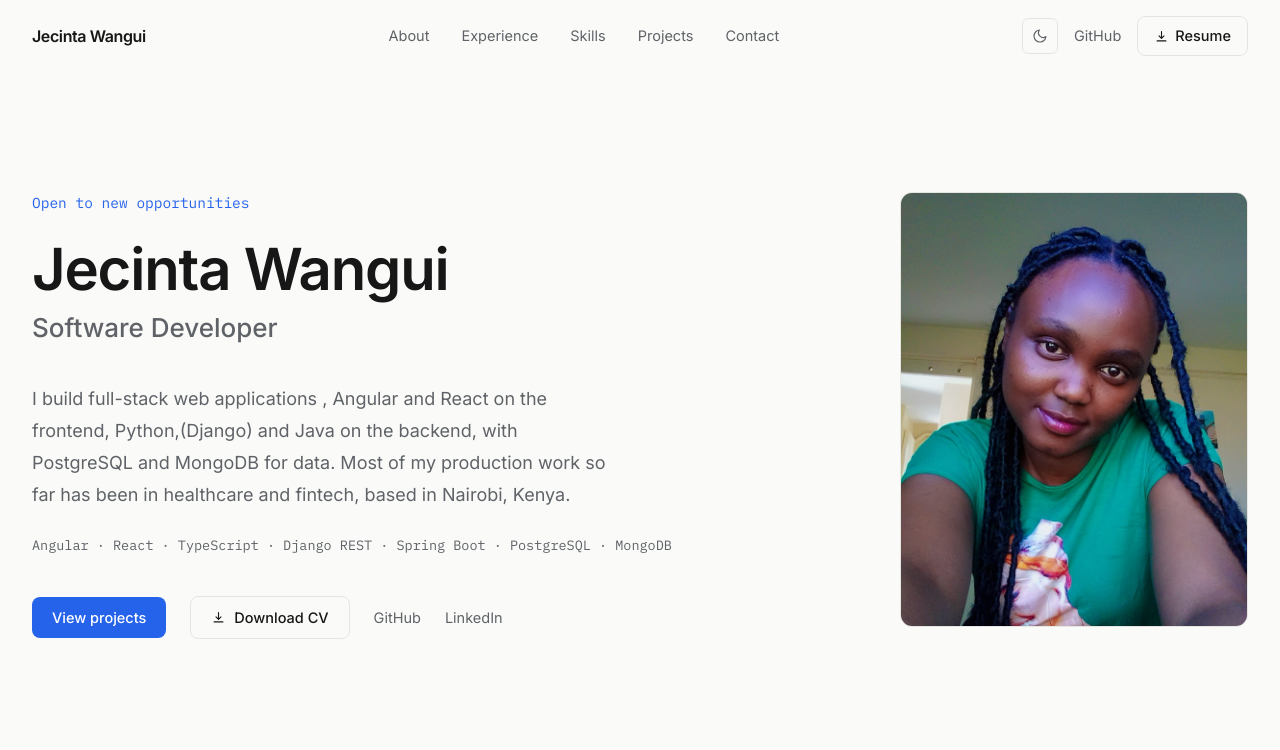
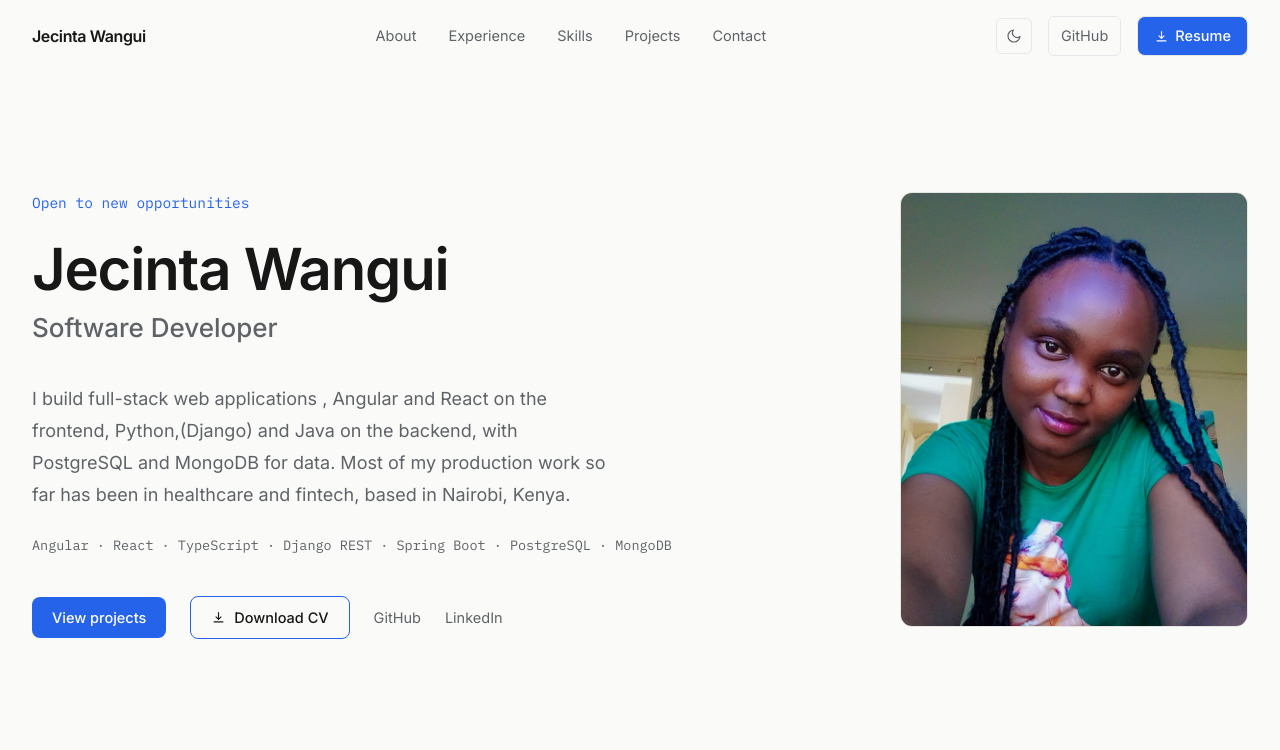
Before and after one commit to Jess2001/Personal-Portfolio, a React (Vite) app: page / in a window 1280 px wide. Shown: the top 750 px of the page. Built offline with nearby package versions, Linux system fonts and the light colour scheme.

Commit message:
c:adjust colors

```diff
--- a/src/components/Hero.jsx
+++ b/src/components/Hero.jsx
@@ -56,7 +56,7 @@ export default function Hero() {
             <a
               href={SOCIAL_LINKS.resume}
               download
-              className="inline-flex items-center gap-2 border border-border hover:border-accent text-ink px-5 py-2.5 rounded-lg text-[14.5px] font-medium transition-colors"
+              className="inline-flex items-center gap-2 border border-accent hover:border-accent text-ink px-5 py-2.5 rounded-lg text-[14.5px] font-medium transition-colors"
             >
               <Icon name="download" size={15} />
               Download CV
@@ -65,7 +65,7 @@ export default function Hero() {
               href={SOCIAL_LINKS.github}
               target="_blank"
               rel="noopener noreferrer"
-              className="text-ink-soft hover:text-ink text-[14.5px] transition-colors"
+              className="text-ink-soft  hover:text-ink text-[14.5px] transition-colors"
             >
               GitHub
             </a>
--- a/src/components/Navbar.jsx
+++ b/src/components/Navbar.jsx
@@ -38,8 +38,10 @@ export default function Navbar() {
         <div className="hidden md:flex items-center gap-4">
           <button
             onClick={toggleTheme}
-            aria-label={theme === "dark" ? "Switch to light mode" : "Switch to dark mode"}
-            className="w-9 h-9 flex items-center justify-center rounded-md border border-border text-ink-soft hover:text-ink hover:border-accent transition-colors"
+            aria-label={
+              theme === "dark" ? "Switch to light mode" : "Switch to dark mode"
+            }
+            className="w-9 h-9 flex items-center justify-center rounded-md border border-border-accent text-ink-soft hover:text-ink hover:border-accent transition-colors"
           >
             <Icon name={theme === "dark" ? "sun" : "moon"} size={16} />
           </button>
@@ -47,14 +49,14 @@ export default function Navbar() {
             href={SOCIAL_LINKS.github}
             target="_blank"
             rel="noopener noreferrer"
-            className="text-ink-soft hover:text-ink transition-colors text-[14.5px]"
+            className="text-ink-soft hover:text-ink transition-colors text-[14.5px] rounded-md border border-border-accent px-3 py-2 hover:border-accent"
           >
             GitHub
           </a>
           <a
             href={SOCIAL_LINKS.resume}
             download
-            className="inline-flex items-center gap-1.5 text-[14.5px] font-medium text-ink border border-border hover:border-accent rounded-lg px-4 py-2 transition-colors"
+            className="inline-flex bg-accent hover:bg-accent-hover text-white items-center gap-1.5 text-[14.5px] font-medium text-ink border border-border hover:border-accent rounded-lg px-4 py-2 transition-colors"
           >
             <Icon name="download" size={15} />
             Resume
@@ -64,7 +66,9 @@ export default function Navbar() {
         <div className="md:hidden flex items-center gap-2">
           <button
             onClick={toggleTheme}
-            aria-label={theme === "dark" ? "Switch to light mode" : "Switch to dark mode"}
+            aria-label={
+              theme === "dark" ? "Switch to light mode" : "Switch to dark mode"
+            }
             className="w-9 h-9 flex items-center justify-center rounded-md border border-border text-ink-soft"
           >
             <Icon name={theme === "dark" ? "sun" : "moon"} size={16} />
@@ -86,7 +90,7 @@ export default function Navbar() {
               key={link.href}
               to={`/${link.href}`}
               onClick={() => setOpen(false)}
-              className="text-ink text-[15px]"
+              className="text-ink text-[15px] bg-accent/5 hover:bg-accent/10 transition-colors rounded-lg px-4 py-2"
             >
               {link.label}
             </Link>
--- a/src/index.css
+++ b/src/index.css
@@ -29,6 +29,7 @@
   --border: #2a2a28;
   --card: #181818;
   --muted: #20201e;
+  --button-bg: #2563eb;
   --accent: #60a5fa;
   --accent-hover: #93c5fd;
   color-scheme: dark;
```
